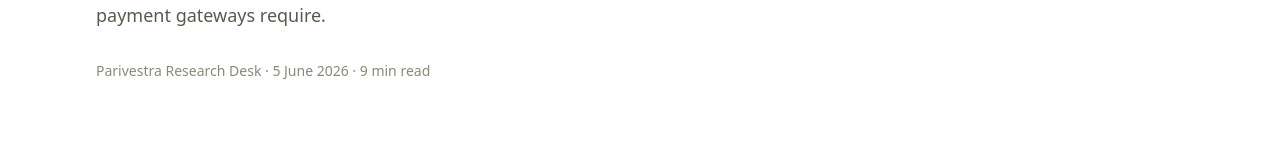
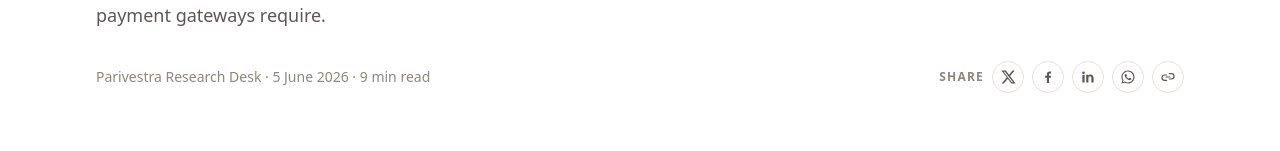
Before and after one commit to ParivestraVenturesLLP/parivestra-info-tech, a React (Vite) app: page /blog/pci-dss-ecommerce in a window 1280 px wide. Shown: the part 447-598 px from the top of the page. Built offline with nearby package versions, Linux system fonts and the light colour scheme; no server answers.

Commit message:
feat: add social share buttons to article, static article, and report pages
Adds X/Facebook/LinkedIn/WhatsApp share links plus copy-link, on every
individual content page. Also regenerates sitemap/llms.txt to include
the new Amazon Great Freedom Festival deals article.

```diff
--- /dev/null
+++ b/src/components/content/ShareButtons.jsx
@@ -0,0 +1,116 @@
+import { useState } from "react";
+
+function XIcon() {
+  return (
+    <svg width="16" height="16" viewBox="0 0 24 24" fill="currentColor">
+      <path d="M18.9 2.4h3.3l-7.2 8.2 8.5 11h-6.6l-5.2-6.8-5.9 6.8H2.5l7.7-8.8L2 2.4h6.8l4.7 6.2 5.4-6.2Zm-1.1 17.3h1.8L7.3 4.2H5.4l12.4 15.5Z" />
+    </svg>
+  );
+}
+
+function FacebookIcon() {
+  return (
+    <svg width="16" height="16" viewBox="0 0 24 24" fill="currentColor">
+      <path d="M13.5 21v-7.9h2.7l.4-3.1h-3.1V8.1c0-.9.25-1.5 1.53-1.5H16.7V3.8c-.28-.04-1.25-.12-2.38-.12-2.35 0-3.96 1.44-3.96 4.08v2.23H7.6v3.1h2.76V21h3.14Z" />
+    </svg>
+  );
+}
+
+function LinkedInIcon() {
+  return (
+    <svg width="16" height="16" viewBox="0 0 24 24" fill="currentColor">
+      <path d="M6.94 8.5H3.56V20.4h3.38V8.5ZM5.25 3.6a1.96 1.96 0 1 0 0 3.92 1.96 1.96 0 0 0 0-3.92ZM20.45 20.4h-3.37v-6.2c0-1.48-.03-3.38-2.06-3.38-2.07 0-2.39 1.62-2.39 3.28v6.3H9.26V8.5h3.24v1.63h.05c.45-.85 1.55-1.75 3.2-1.75 3.42 0 4.7 2.6 4.7 5.97v6.05Z" />
+    </svg>
+  );
+}
+
+function WhatsAppIcon() {
+  return (
+    <svg width="16" height="16" viewBox="0 0 24 24" fill="currentColor">
+      <path d="M12.02 2.2c-5.4 0-9.8 4.4-9.8 9.8 0 1.73.46 3.4 1.32 4.87L2.2 21.8l5.1-1.33a9.75 9.75 0 0 0 4.7 1.2h.02c5.4 0 9.8-4.4 9.8-9.8s-4.4-9.7-9.8-9.7Zm0 17.9h-.02a8.1 8.1 0 0 1-4.13-1.13l-.3-.17-3.03.79.8-2.95-.2-.31a8.06 8.06 0 0 1-1.24-4.33c0-4.46 3.63-8.1 8.11-8.1a8.07 8.07 0 0 1 8.09 8.11c0 4.46-3.63 8.09-8.28 8.09Zm4.44-6.06c-.24-.12-1.44-.71-1.66-.79-.22-.08-.39-.12-.55.12-.16.24-.63.79-.78.95-.14.16-.29.18-.53.06-.24-.12-1.03-.38-1.96-1.21-.72-.65-1.21-1.44-1.35-1.68-.14-.24-.02-.37.11-.49.11-.11.24-.29.36-.43.12-.14.16-.24.24-.4.08-.16.04-.31-.02-.43-.06-.12-.55-1.33-.76-1.82-.2-.48-.4-.42-.55-.42h-.47c-.16 0-.43.06-.65.31-.22.24-.86.84-.86 2.05s.88 2.38 1 2.54c.12.16 1.73 2.64 4.19 3.7.59.25 1.05.4 1.4.52.59.19 1.13.16 1.55.1.47-.07 1.44-.59 1.65-1.16.2-.57.2-1.06.14-1.16-.06-.11-.22-.17-.46-.29Z" />
+    </svg>
+  );
+}
+
+function LinkIcon() {
+  return (
+    <svg width="16" height="16" viewBox="0 0 24 24" fill="none">
+      <path
+        d="M9 12h6M10 17H7a4 4 0 1 1 0-8h3M14 7h3a4 4 0 1 1 0 8h-3"
+        stroke="currentColor"
+        strokeWidth="1.8"
+        strokeLinecap="round"
+        strokeLinejoin="round"
+      />
+    </svg>
+  );
+}
+
+const BASE_URL = "https://parivestrabytes.com";
+
+export function ShareButtons({ path, title }) {
+  const [copied, setCopied] = useState(false);
+  const url = `${BASE_URL}${path}`;
+  const encodedUrl = encodeURIComponent(url);
+  const encodedTitle = encodeURIComponent(title);
+
+  const links = [
+    {
+      label: "Share on X",
+      Icon: XIcon,
+      href: `https://twitter.com/intent/tweet?url=${encodedUrl}&text=${encodedTitle}`,
+    },
+    {
+      label: "Share on Facebook",
+      Icon: FacebookIcon,
+      href: `https://www.facebook.com/sharer/sharer.php?u=${encodedUrl}`,
+    },
+    {
+      label: "Share on LinkedIn",
+      Icon: LinkedInIcon,
+      href: `https://www.linkedin.com/sharing/share-offsite/?url=${encodedUrl}`,
+    },
+    {
+      label: "Share on WhatsApp",
+      Icon: WhatsAppIcon,
+      href: `https://wa.me/?text=${encodedTitle}%20${encodedUrl}`,
+    },
+  ];
+
+  async function copyLink() {
+    try {
+      await navigator.clipboard.writeText(url);
+      setCopied(true);
+      setTimeout(() => setCopied(false), 2000);
+    } catch {
+      // Clipboard API unavailable — nothing to fall back to gracefully, so no-op.
+    }
+  }
+
+  return (
+    <div className="flex items-center gap-2">
+      <span className="text-xs font-semibold tracking-widest text-ink-faint uppercase">Share</span>
+      {links.map(({ label, Icon, href }) => (
+        <a
+          key={label}
+          href={href}
+          target="_blank"
+          rel="noopener noreferrer"
+          aria-label={label}
+          className="flex h-8 w-8 items-center justify-center rounded-full border border-border text-ink-muted transition-colors hover:border-accent/40 hover:text-accent"
+        >
+          <Icon />
+        </a>
+      ))}
+      <button
+        type="button"
+        onClick={copyLink}
+        aria-label="Copy link"
+        className="flex h-8 w-8 items-center justify-center rounded-full border border-border text-ink-muted transition-colors hover:border-accent/40 hover:text-accent"
+      >
+        <LinkIcon />
+      </button>
+      {copied && <span className="text-xs text-status-good">Link copied!</span>}
+    </div>
+  );
+}
--- a/src/components/content/StaticArticleLayout.jsx
+++ b/src/components/content/StaticArticleLayout.jsx
@@ -7,6 +7,7 @@ import { MarkdownRenderer } from "./MarkdownRenderer";
 import { KeyTakeaways } from "./KeyTakeaways";
 import { FAQAccordion } from "./FAQAccordion";
 import { RelatedResources } from "./RelatedResources";
+import { ShareButtons } from "./ShareButtons";
 import { TableOfContents } from "./TableOfContents";
 import { extractHeadings } from "../../lib/toc";
 import { MAGNET_CATEGORIES, MAGNET_TYPE_TONES } from "../../data/magnetCategories";
@@ -68,10 +69,13 @@ export function StaticArticleLayout({
             {title}
           </h1>
           <p className="mt-5 text-lg text-ink-muted">{excerpt}</p>
-          <p className="mt-8 text-sm text-ink-faint">
-            Parivestra Research Desk · {date}
-            {readingTimeMinutes ? ` · ${readingTimeMinutes} min read` : ""}
-          </p>
+          <div className="mt-8 flex flex-wrap items-center justify-between gap-4">
+            <p className="text-sm text-ink-faint">
+              Parivestra Research Desk · {date}
+              {readingTimeMinutes ? ` · ${readingTimeMinutes} min read` : ""}
+            </p>
+            <ShareButtons path={path} title={title} />
+          </div>
         </Container>
         {type === "comparison" && <ComparisonPanel title={title} />}
       </div>
--- a/src/pages/blog/ArticlePage.jsx
+++ b/src/pages/blog/ArticlePage.jsx
@@ -6,6 +6,7 @@ import { MarkdownRenderer } from "../../components/content/MarkdownRenderer";
 import { KeyTakeaways } from "../../components/content/KeyTakeaways";
 import { FAQAccordion } from "../../components/content/FAQAccordion";
 import { RelatedResources } from "../../components/content/RelatedResources";
+import { ShareButtons } from "../../components/content/ShareButtons";
 import { PageBadge } from "../../components/content/PageBadge";
 import { ComparisonPanel } from "../../components/content/ComparisonPanel";
 import { AuthorByline } from "../../components/content/AuthorByline";
@@ -167,12 +168,13 @@ export default function ArticlePage() {
             {article.title}
           </h1>
           <p className="mt-5 text-lg text-ink-muted">{article.excerpt}</p>
-          <div className="mt-8">
+          <div className="mt-8 flex flex-wrap items-center justify-between gap-4">
             <AuthorByline
               author={author}
               date={article.publishedAt ? formatDate(article.publishedAt) : "Draft"}
               readingTimeMinutes={article.readingTimeMinutes}
             />
+            <ShareButtons path={`/blog/${article.slug}`} title={article.title} />
           </div>
         </Container>
         {article.type === "comparison" && <ComparisonPanel title={article.title} />}
--- a/src/pages/reports/ReportPage.jsx
+++ b/src/pages/reports/ReportPage.jsx
@@ -5,6 +5,7 @@ import { Skeleton } from "../../components/ui/Skeleton";
 import { Button } from "../../components/ui/Button";
 import { MarkdownRenderer } from "../../components/content/MarkdownRenderer";
 import { AuthorByline } from "../../components/content/AuthorByline";
+import { ShareButtons } from "../../components/content/ShareButtons";
 import { Breadcrumbs } from "../../components/content/Breadcrumbs";
 import { useFirestoreQuery } from "../../hooks/useFirestoreQuery";
 import { getReportBySlug } from "../../lib/firestore/reports";
@@ -76,11 +77,14 @@ export default function ReportPage() {
             author={author}
             date={report.publishedAt ? formatDate(report.publishedAt) : "Draft"}
           />
-          {report.fileUrl && (
-            <Button href={report.fileUrl} variant="accent" size="md">
-              Download PDF {report.fileSizeLabel ? `(${report.fileSizeLabel})` : ""}
-            </Button>
-          )}
+          <div className="flex flex-wrap items-center gap-4">
+            <ShareButtons path={`/reports/${report.slug}`} title={report.title} />
+            {report.fileUrl && (
+              <Button href={report.fileUrl} variant="accent" size="md">
+                Download PDF {report.fileSizeLabel ? `(${report.fileSizeLabel})` : ""}
+              </Button>
+            )}
+          </div>
         </div>
 
         {report.coverImageUrl && (
```
Also changed, not shown: public/llms.txt, 1 other file (tests, documents, lock files or other folders).
